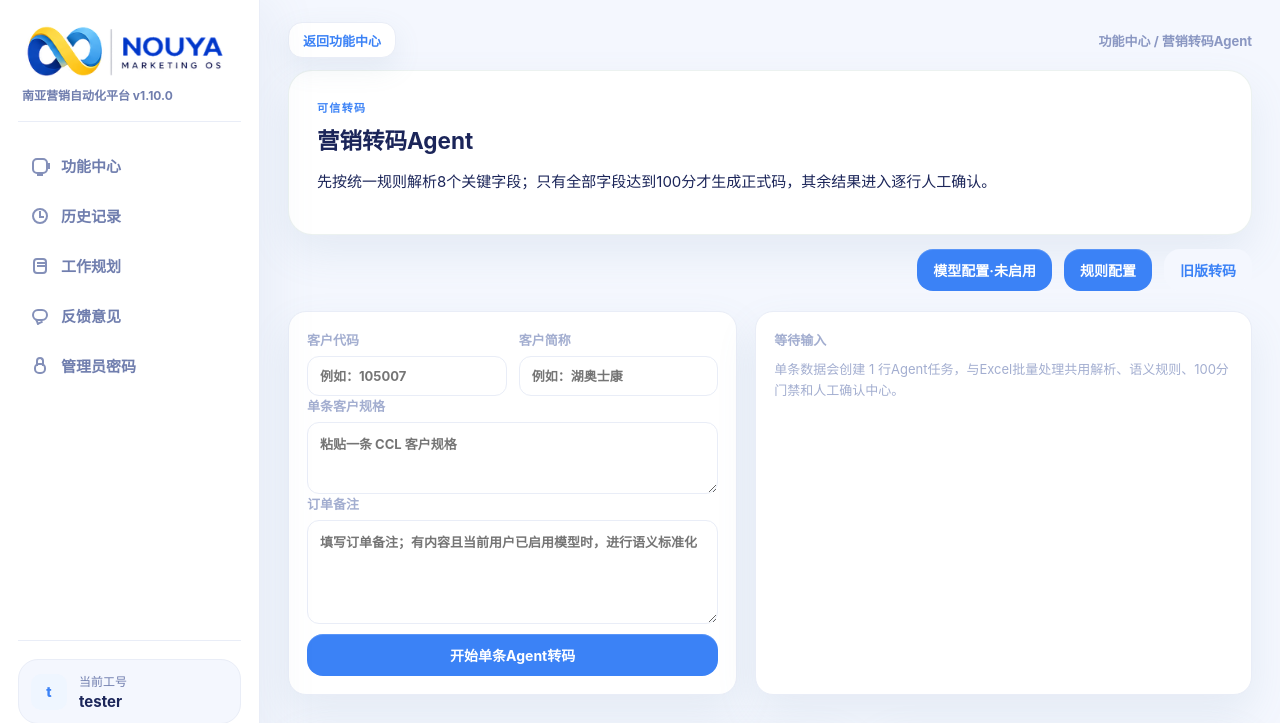
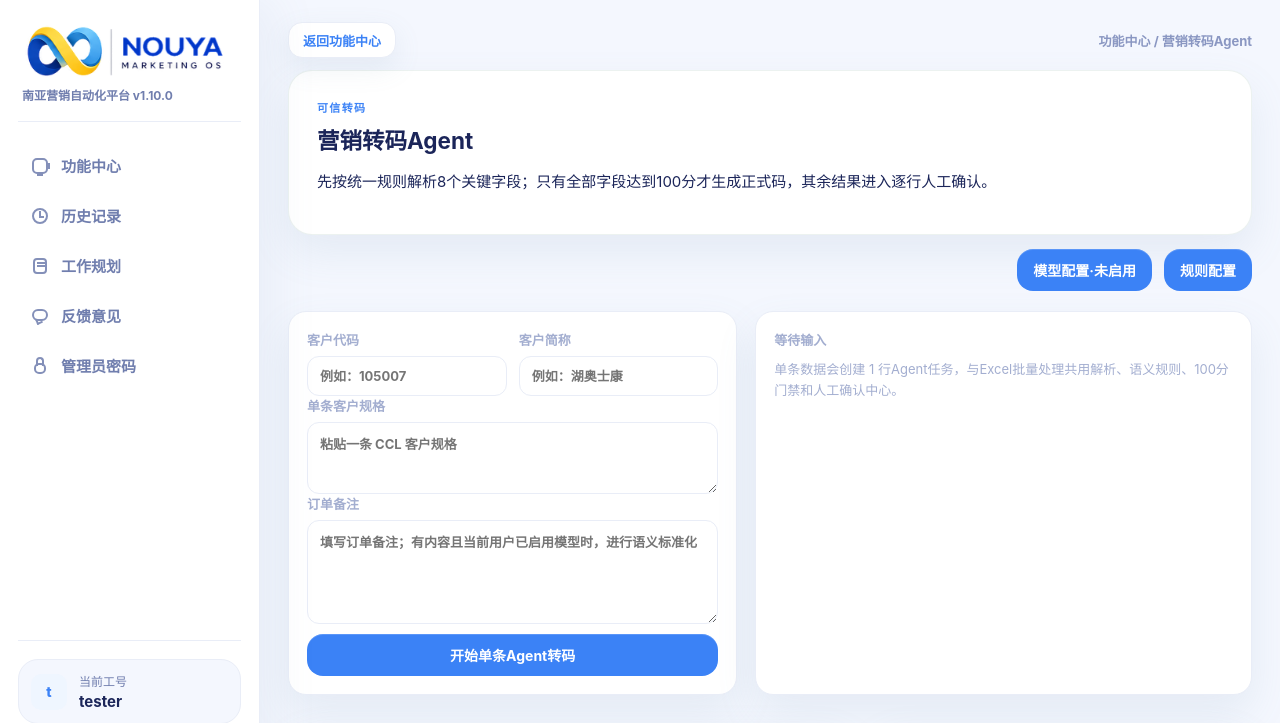
Before and after one commit to ivonmaryann-cmyk/nanya-marketing-os, a Flask app: page /features/transcode-agent in a window 1280 px wide. Shown: the top 723 px of the page. Run offline with Flask 3, Linux system fonts and the light colour scheme; the visitor is signed in with stand-in values (Sample User, id 1); data comes from the database, SQL or seed files in the repository; data that the repository does not hold is empty; parts of the project's set-up code (start-up, migrations or seed data) failed here and were passed over; some libraries are stand-ins or nearby versions.

Commit message:
chore: remove legacy transcode entry from agent page

```diff
--- a/templates/transcode_agent.html
+++ b/templates/transcode_agent.html
@@ -19,7 +19,6 @@
     模型配置·{{ '已启用' if model_config.enabled else '未启用' }}
   </a>
   <a class="feature-action" href="{{ url_for('main.admin_transcode_rule_center') }}">规则配置</a>
-  <a class="secondary-link" href="{{ url_for('main.transcode') }}">旧版转码</a>
 </section>
 
 <section class="agent-quote-panel" id="agent-quote-panel">
--- a/tests_transcode_agent/test_rule_center_routes.py
+++ b/tests_transcode_agent/test_rule_center_routes.py
@@ -123,6 +123,7 @@ def test_transcode_agent_page_hides_legacy_rule_display(monkeypatch, tmp_path):
     assert "规则配置" in body
     assert "当前规则" not in body
     assert "Agent规则说明" not in body
+    assert "旧版转码" not in body
 
 
 def test_confirmation_center_buttons_and_auto_basis_are_business_friendly():
```
